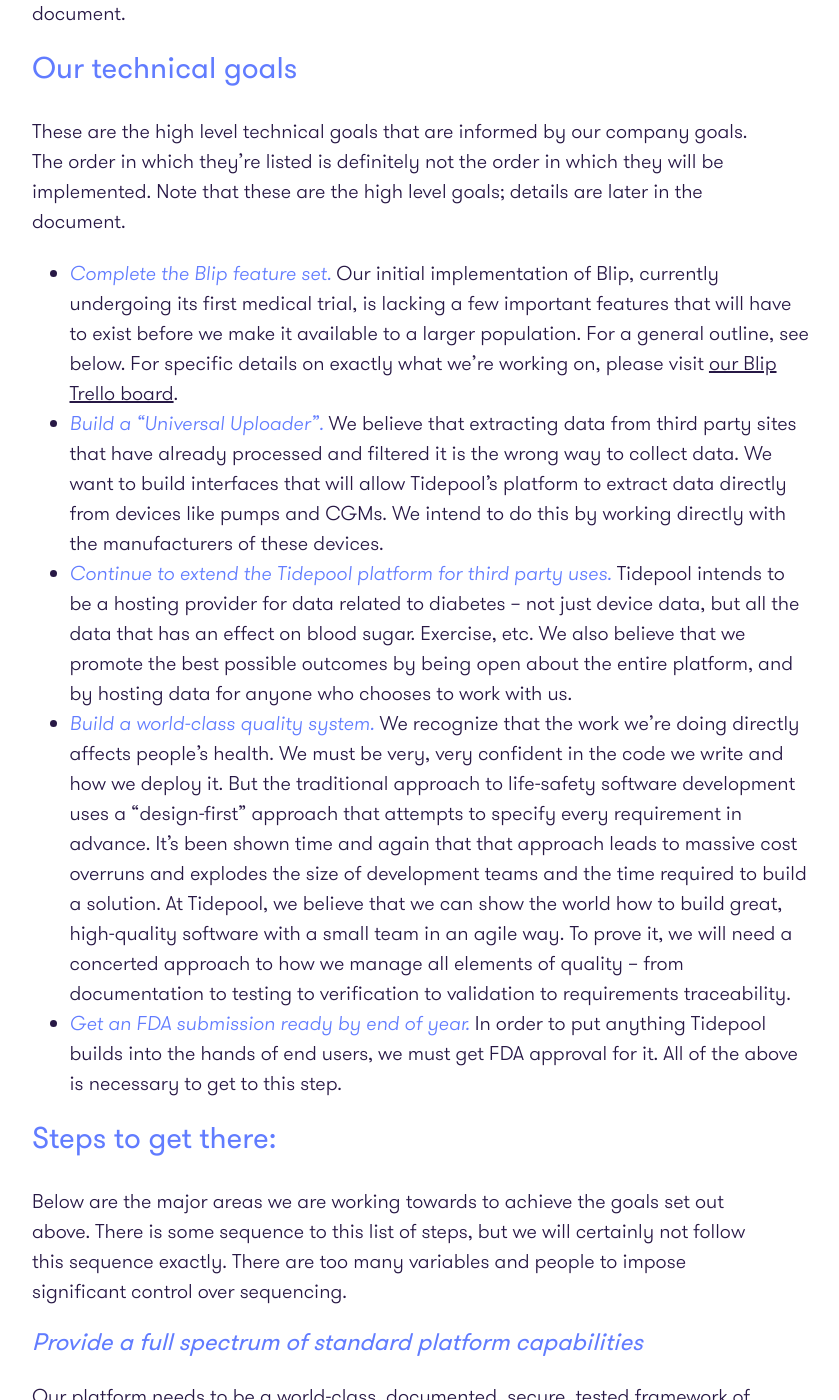
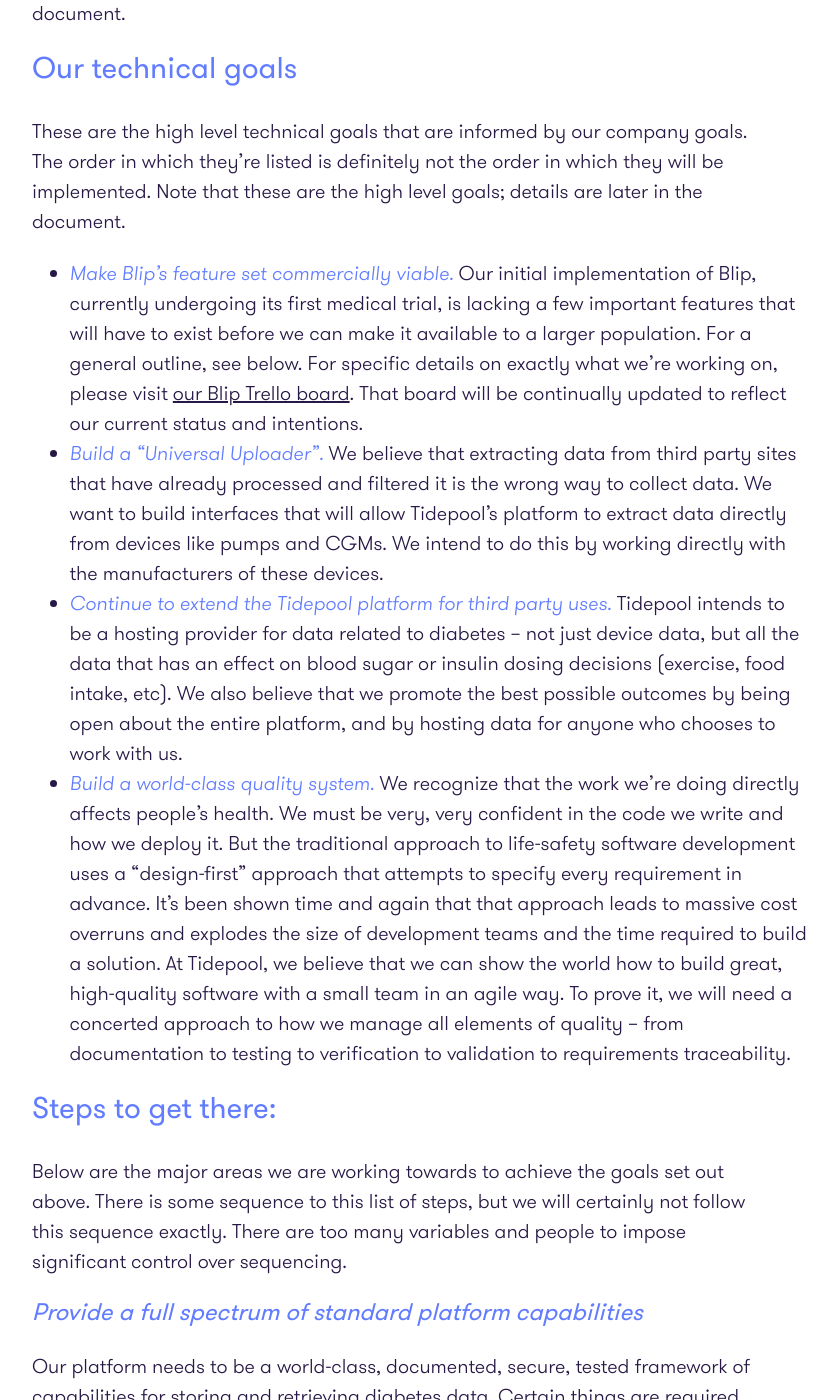
Before and after one commit to tidepool-org/tidepool-org.github.io, a Jekyll site: the page built from PlatformRoadmap.md, in a window 1280 px wide and 1400 px high, scrolled down 760 px. Shown: the whole window, without its empty margins (173-1012 px from the left). Built offline with Jekyll 4.4.1, drawn with Linux system fonts in a browser that asks for light colours; some of the changed text lies outside the part shown.

Commit message:
Additional edits based on Brandon's feedback.

```diff
--- a/PlatformRoadmap.md
+++ b/PlatformRoadmap.md
@@ -4,7 +4,7 @@ title: Tidepool Platform Roadmap
 published: true
 ---
 
-This document was last edited at the end of May, 2014.
+This document was last edited at the beginning of June, 2014.
 
 #Platform Roadmap
 
@@ -22,11 +22,10 @@ It is these ends that drive the prioritization and sequencing of the items in th
 
 These are the high level technical goals that are informed by our company goals. The order in which they're listed is definitely not the order in which they will be implemented. Note that these are the high level goals; details are later in the document.
 
-* *Complete the Blip feature set.*  Our initial implementation of Blip, currently undergoing its first medical trial, is lacking a few important features that will have to exist before we make it available to a larger population. For a general outline, see below. For specific details on exactly what we're working on, please visit [our Blip Trello board](https://trello.com/b/GPadCYvP/blip).
+* *Make Blip's feature set commercially viable.*  Our initial implementation of Blip, currently undergoing its first medical trial, is lacking a few important features that will have to exist before we can make it available to a larger population. For a general outline, see below. For specific details on exactly what we're working on, please visit [our Blip Trello board](https://trello.com/b/GPadCYvP/blip). That board will be continually updated to reflect our current status and intentions.
 * *Build a "Universal Uploader".* We believe that extracting data from third party sites that have already processed and filtered it is the wrong way to collect data. We want to build interfaces that will allow Tidepool's platform to extract data directly from devices like pumps and CGMs. We intend to do this by working directly with the manufacturers of these devices.
-* *Continue to extend the Tidepool platform for third party uses.* Tidepool intends to be a hosting provider for data related to diabetes -- not just device data, but all the data that has an effect on blood sugar. Exercise, etc. We also believe that we promote the best possible outcomes by being open about the entire platform, and by hosting data for anyone who chooses to work with us.
+* *Continue to extend the Tidepool platform for third party uses.* Tidepool intends to be a hosting provider for data related to diabetes -- not just device data, but all the data that has an effect on blood sugar or insulin dosing decisions (exercise, food intake, etc). We also believe that we promote the best possible outcomes by being open about the entire platform, and by hosting data for anyone who chooses to work with us.
 * *Build a world-class quality system.* We recognize that the work we're doing directly affects people's health. We must be very, very confident in the code we write and how we deploy it. But the traditional approach to life-safety software development uses a "design-first" approach that attempts to specify every requirement in advance. It's been shown time and again that that approach leads to massive cost overruns and explodes the size of development teams and the time required to build a solution. At Tidepool, we believe that we can show the world how to build great, high-quality software with a small team in an agile way. To prove it, we will need a concerted approach to how we manage all elements of quality -- from documentation to testing to verification to validation to requirements traceability.
-* *Get an FDA submission ready by end of year.* In order to put anything Tidepool builds into the hands of end users, we must get FDA approval for it. All of the above is necessary to get to this step.
 
 ##Steps to get there:
 
```
